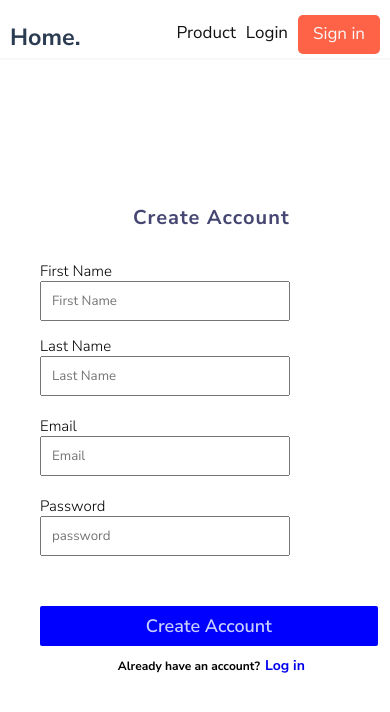
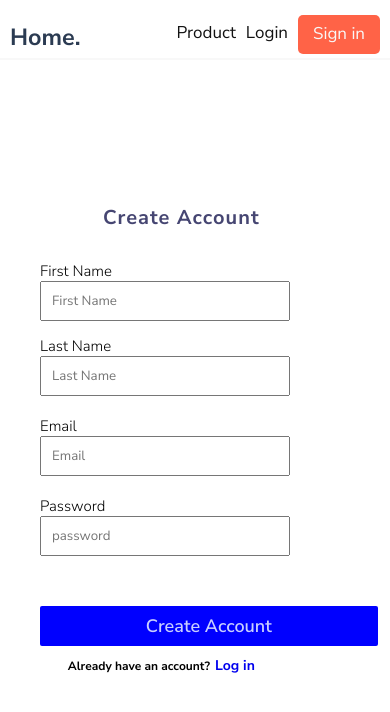
Before and after one commit to AChris-T/AltSchoolExamVue, a Vue app: page /signin in a window 390 px wide. Shown: the top 712 px of the page. Built offline with nearby package versions, Linux system fonts and the light colour scheme; no server answers.

Commit message:
initial commit

```diff
--- a/src/components/SignIn.vue
+++ b/src/components/SignIn.vue
@@ -197,13 +197,23 @@ form{
 }
 }
 @media (max-width: 392px) {
-    .form-control, .form-controls{
+    .logInfo h2{
+        margin-right: 60px;
+    }
+    .form-control{
+    width: 250px;
+    margin-right: 70px;
+    }
+    .form-controls{
     width: 250px;
     margin-right: 30px;
 }
 .log-btn{
     width:40vh;
 }
+.log-det{
+    margin-right: 100px;
+}
 }
 
 </style>
```
